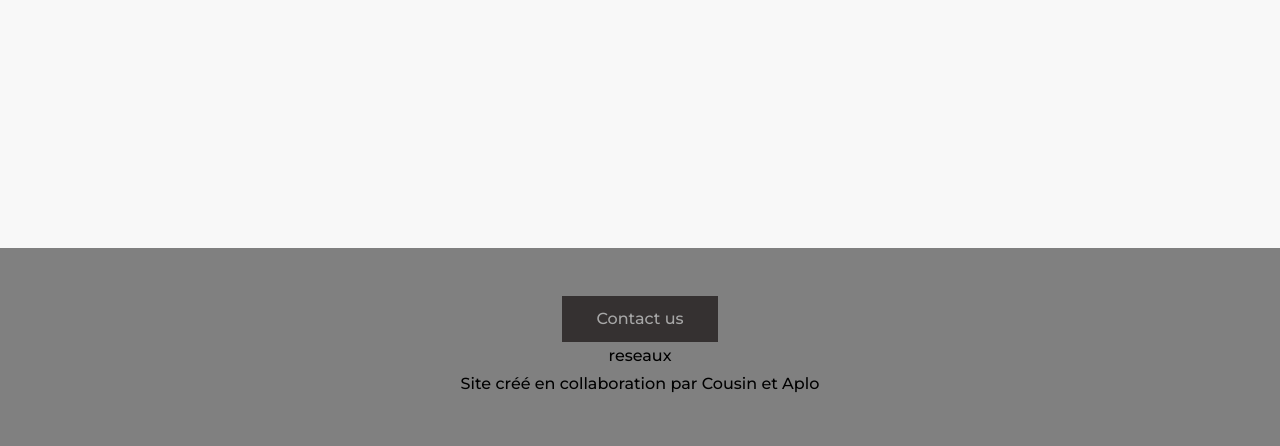
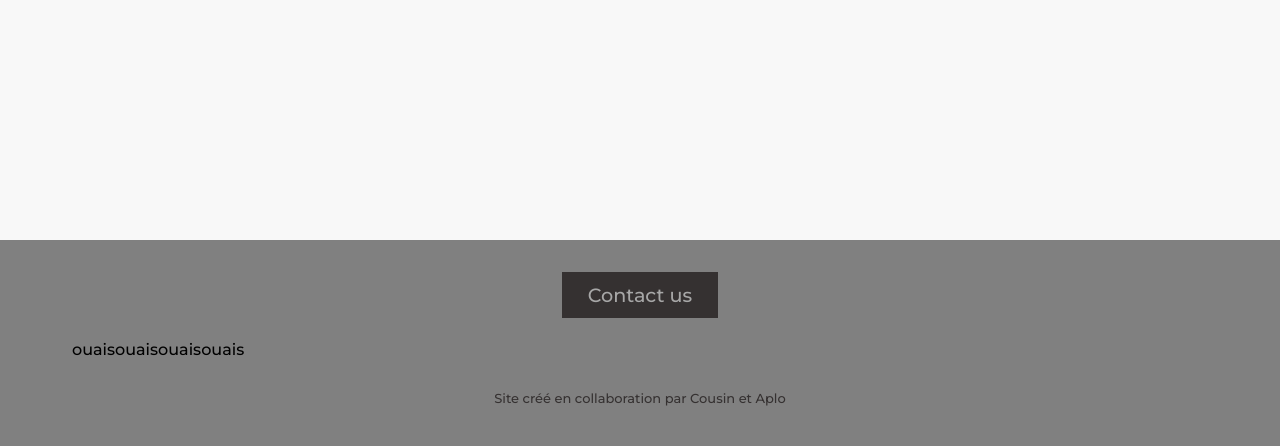
Before and after one commit to TfAplo/O-resto, a Flask app: page / in a window 1280 px wide. Shown: the part 354-800 px from the top of the page. Run offline with Flask 2, Linux system fonts and the light colour scheme.

Commit message:
encore le footer

```diff
--- a/static/style.css
+++ b/static/style.css
@@ -23,13 +23,13 @@ nav {
 
 footer{
     font-family: 'Montserrat', sans-serif;
-    padding: 3rem;
+    padding: 2rem;
     background-color: grey;
     margin-top: auto;
     display: flex;
     flex-direction: column;
     align-items: center;
-    line-height: 28px;
+    line-height: 200%;
 }
 
 .con{
@@ -42,8 +42,25 @@ footer{
 }
 
 .contact{
+    font-size: larger;
     margin: auto;
     color: #a7a7a7;
     text-decoration: none;
     transition-duration: 0.5s;
 }
+
+.madeby{
+    font-size: small;
+    color: rgb(53, 49, 49);
+}
+
+.reseaux{
+    width: 100%;
+    align-items: center;
+}
+
+.media-list{
+    display: flex;
+    list-style-type: none;
+    align-items: center;
+}
--- a/templates/footer.html
+++ b/templates/footer.html
@@ -1,9 +1,13 @@
-
 <div class="con">
     <a class="contact" href="">Contact us</a>
 </div>
 <div class="reseaux">
-    reseaux
+    <ul class="media-list">
+        <li>ouais</li>
+        <li>ouais</li>
+        <li>ouais</li>
+        <li>ouais</li>
+    </ul>
 </div>
 <div class="madeby">
     Site créé en collaboration par Cousin et Aplo
```
Also changed, not shown: main.py (line endings or trailing spaces).
